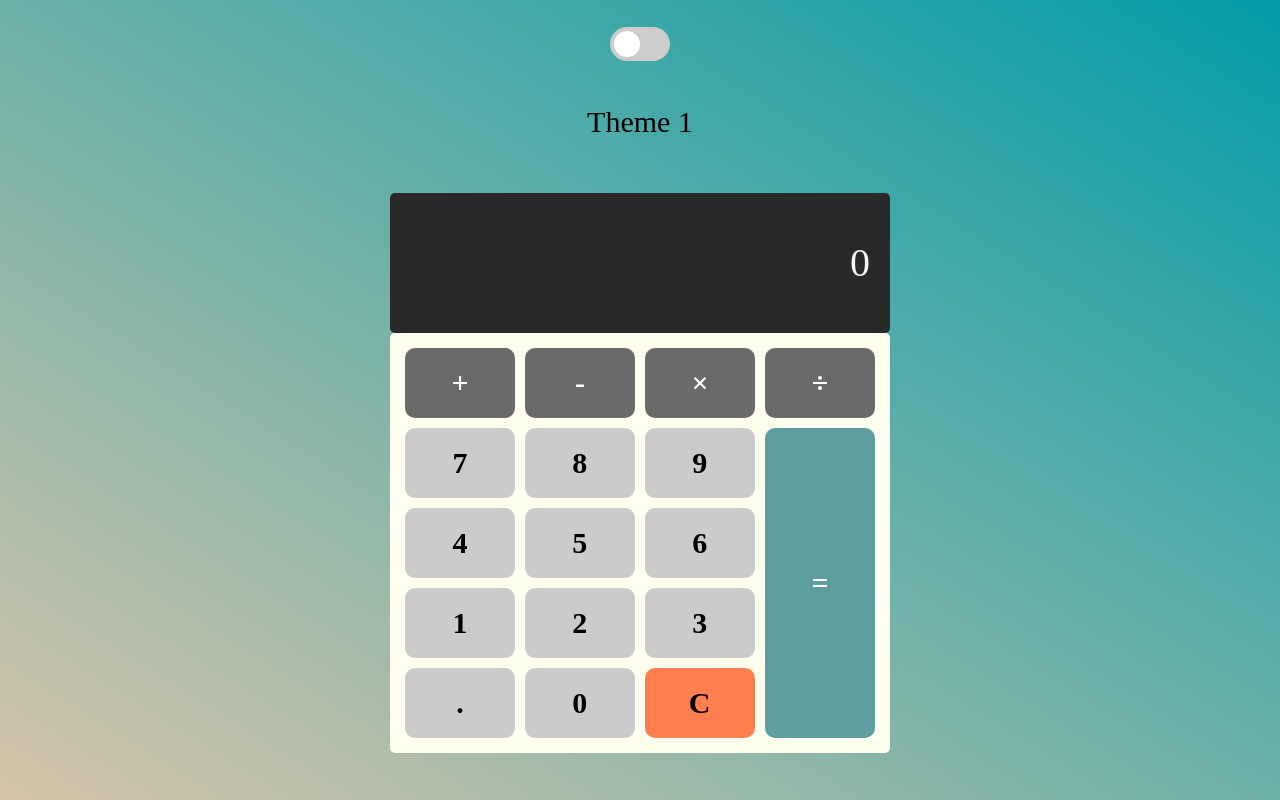
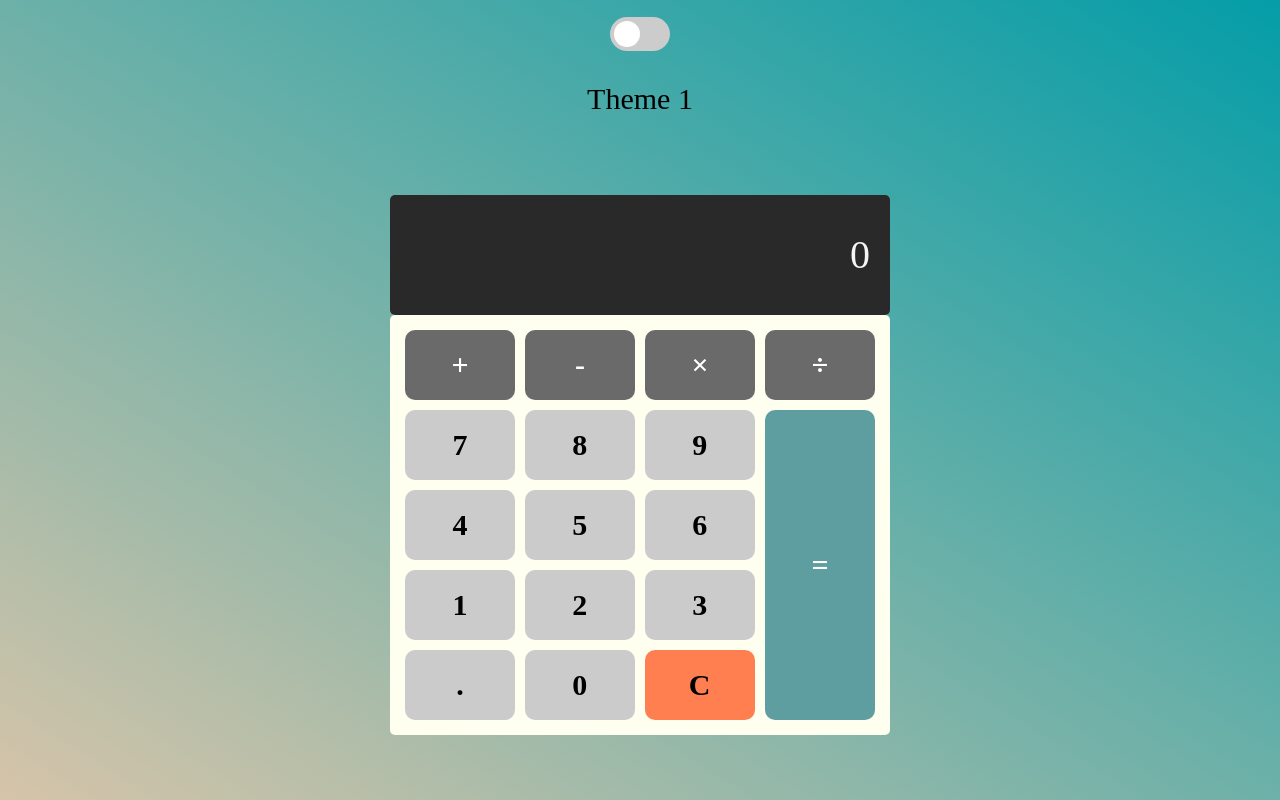
Before and after one commit to AyushJain-18/DOM-manipulation, a website: page Calculator/index.html in a window 1280 px wide. Drawn offline with Linux system fonts and the light colour scheme.

Commit message:
calculator css added

```diff
--- a/Calculator/index.css
+++ b/Calculator/index.css
@@ -64,7 +64,7 @@ body{
     height          : 100px ;
     font-size       : 40px ;
     line-height     : 40px ;
-    padding         : 20px ;
+    padding         : 10px 20px ;
     display         : flex;
     flex-direction  : row-reverse ;
     overflow-x      : auto;
@@ -130,12 +130,11 @@ body{
 }
 
 .theme{
-    padding-top: 10px;
     font-size: 30px;
 }
 /* for toogle button */
 
-.toogle-button-conainer{ padding: 20px}
+.toogle-button-conainer{ padding: 2px}
 /* The switch - the box around the slider */
 .switch {
     position: relative;
```
